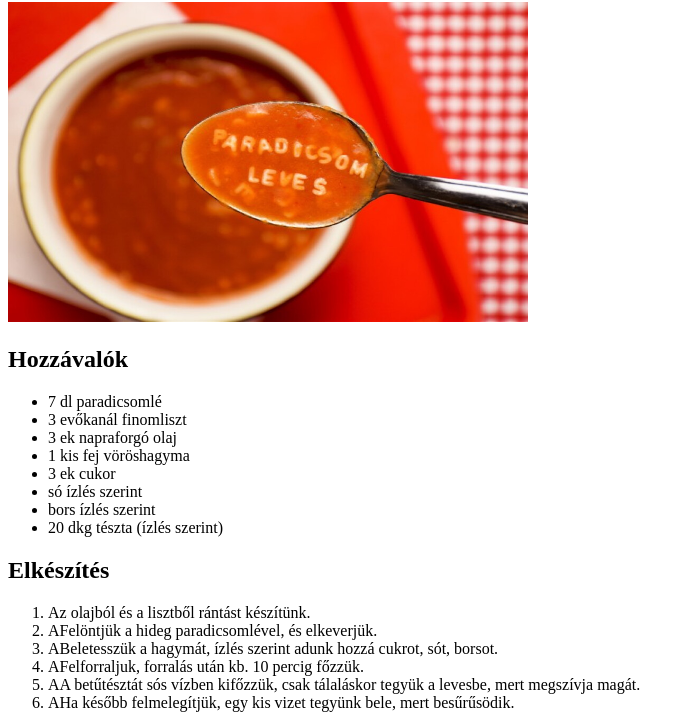
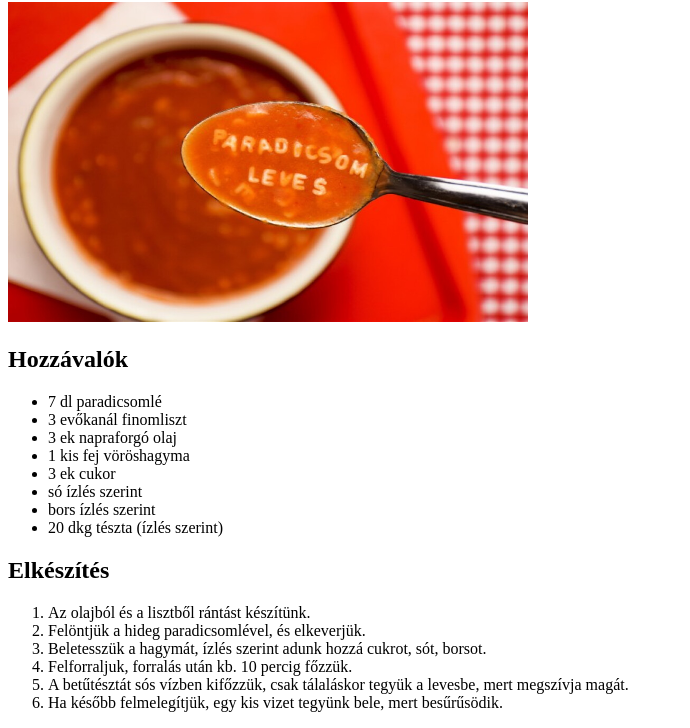
Before and after one commit to PetiIT/odin-recipes, a plain HTML site: page recipes/paradicsomleves.html in a window 1280 px wide. Shown: the part 78-806 px from the top of the page, without its empty margins (0-690 px from the left). Drawn offline with Linux system fonts and the light colour scheme.

```diff
--- a/recipes/paradicsomleves.html
+++ b/recipes/paradicsomleves.html
@@ -23,11 +23,11 @@
     <h2>Elkészítés</h2>
     <ol>
         <li>Az olajból és a lisztből rántást készítünk.</li>
-        <li>AFelöntjük a hideg paradicsomlével, és elkeverjük.</li>
-        <li>ABeletesszük a hagymát, ízlés szerint adunk hozzá cukrot, sót, borsot.</li>
-        <li>AFelforraljuk, forralás után kb. 10 percig főzzük.</li>
-        <li>AA betűtésztát sós vízben kifőzzük, csak tálaláskor tegyük a levesbe, mert megszívja magát.</li>
-        <li>AHa később felmelegítjük, egy kis vizet tegyünk bele, mert besűrűsödik.</li>
+        <li>Felöntjük a hideg paradicsomlével, és elkeverjük.</li>
+        <li>Beletesszük a hagymát, ízlés szerint adunk hozzá cukrot, sót, borsot.</li>
+        <li>Felforraljuk, forralás után kb. 10 percig főzzük.</li>
+        <li>A betűtésztát sós vízben kifőzzük, csak tálaláskor tegyük a levesbe, mert megszívja magát.</li>
+        <li>Ha később felmelegítjük, egy kis vizet tegyünk bele, mert besűrűsödik.</li>
     </ol>
 </body>
 </html>
```
Also changed, not shown: recipes/quinoa_edesburgonya.html (+1 -1 lines).
